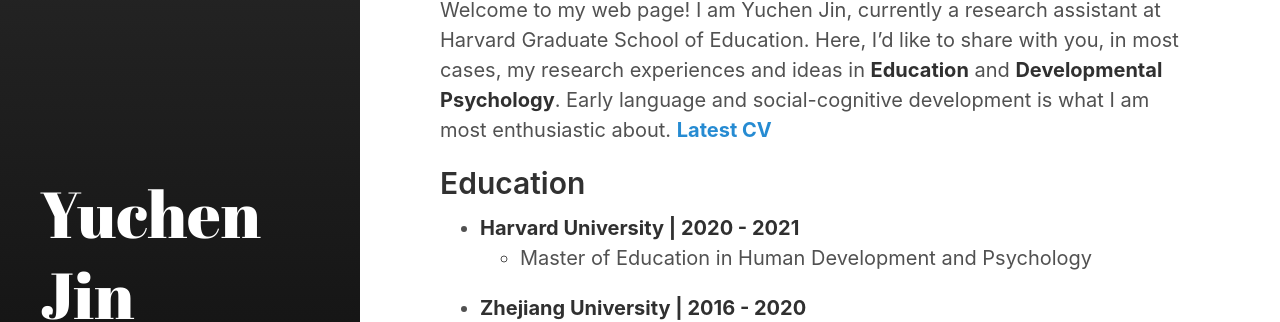
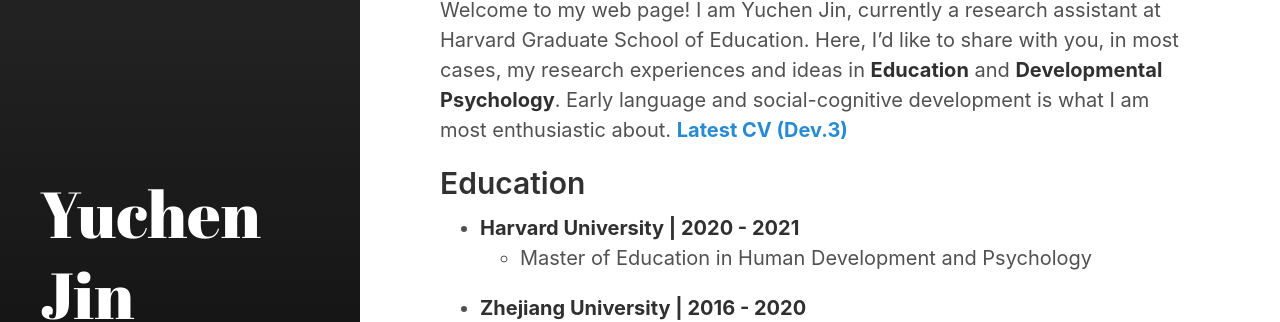
Before and after one commit to Regenchen/Regenchen.github.io, a Jekyll site: the page built from index.md, in a window 1280 px wide and 1105 px high. Shown: the part 385-707 px from the top of the window. Built offline with Jekyll 4.4.1, drawn with Linux system fonts in a browser that asks for light colours.

Commit message:
Update index.md

```diff
--- a/index.md
+++ b/index.md
@@ -8,7 +8,7 @@
 <img src="https://raw.githubusercontent.com/Regenchen/Regenchen.github.io/master/assets/me.jpeg" width="200" height="200">
 Welcome to my web page!
 I am Yuchen Jin, currently a research assistant at Harvard Graduate School of Education. Here, I'd like to share with you, in most cases, my research experiences and ideas in **Education** and **Developmental Psychology**. Early language and social-cognitive development is what I am most enthusiastic about.
-[**Latest CV**](https://drive.google.com/file/d/1VKArtkXE-SlLQ_gVttL7E3VoRGXCAW0a/view?usp=sharing)
+[**Latest CV (Dev.3)**](https://drive.google.com/drive/folders/1zwWLc33FSgiP55ew7Q8fqoE6jllC0EiT?usp=sharing)
 
 []() <!--as blank line-->
 []() <!--as blank line-->
```
